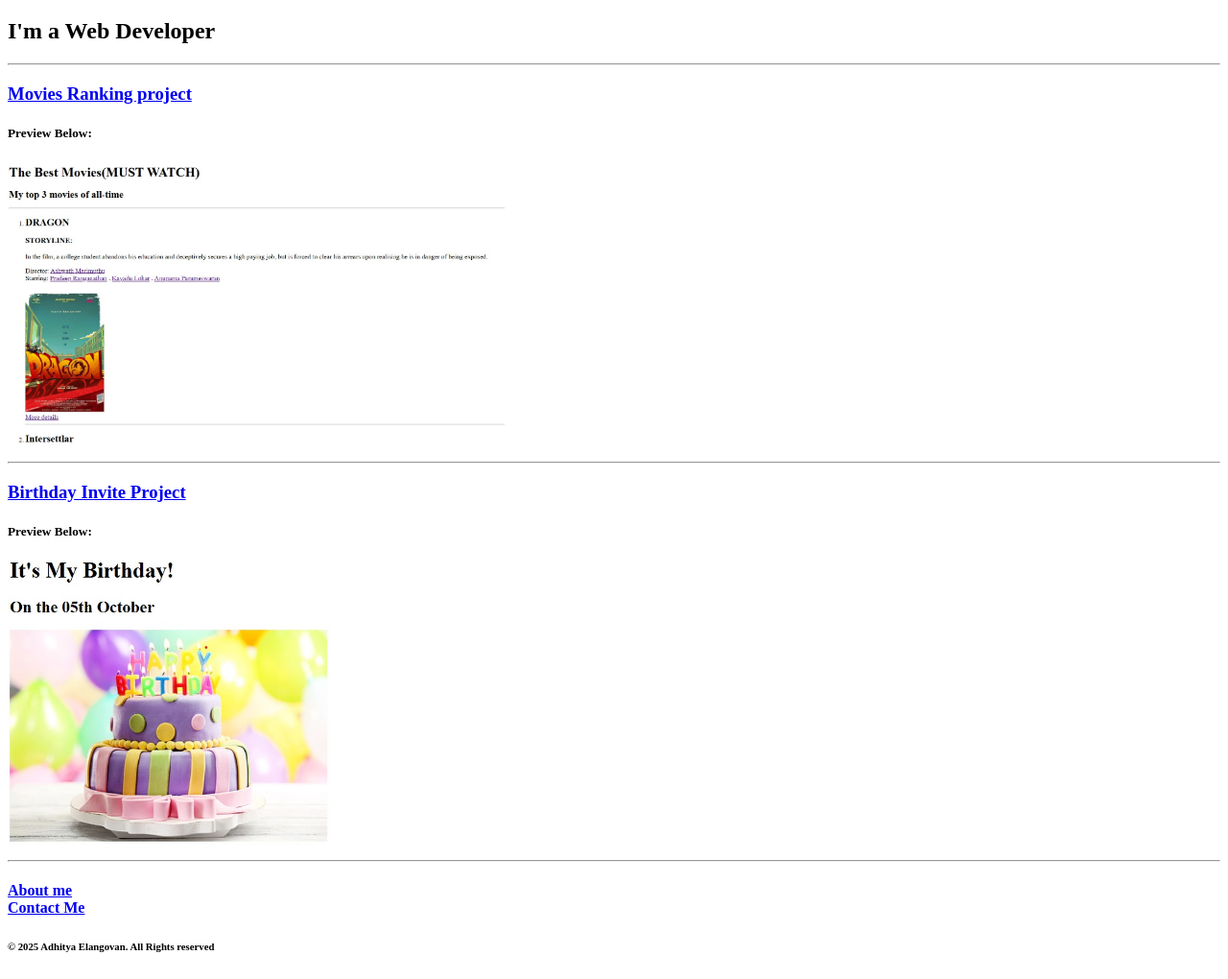
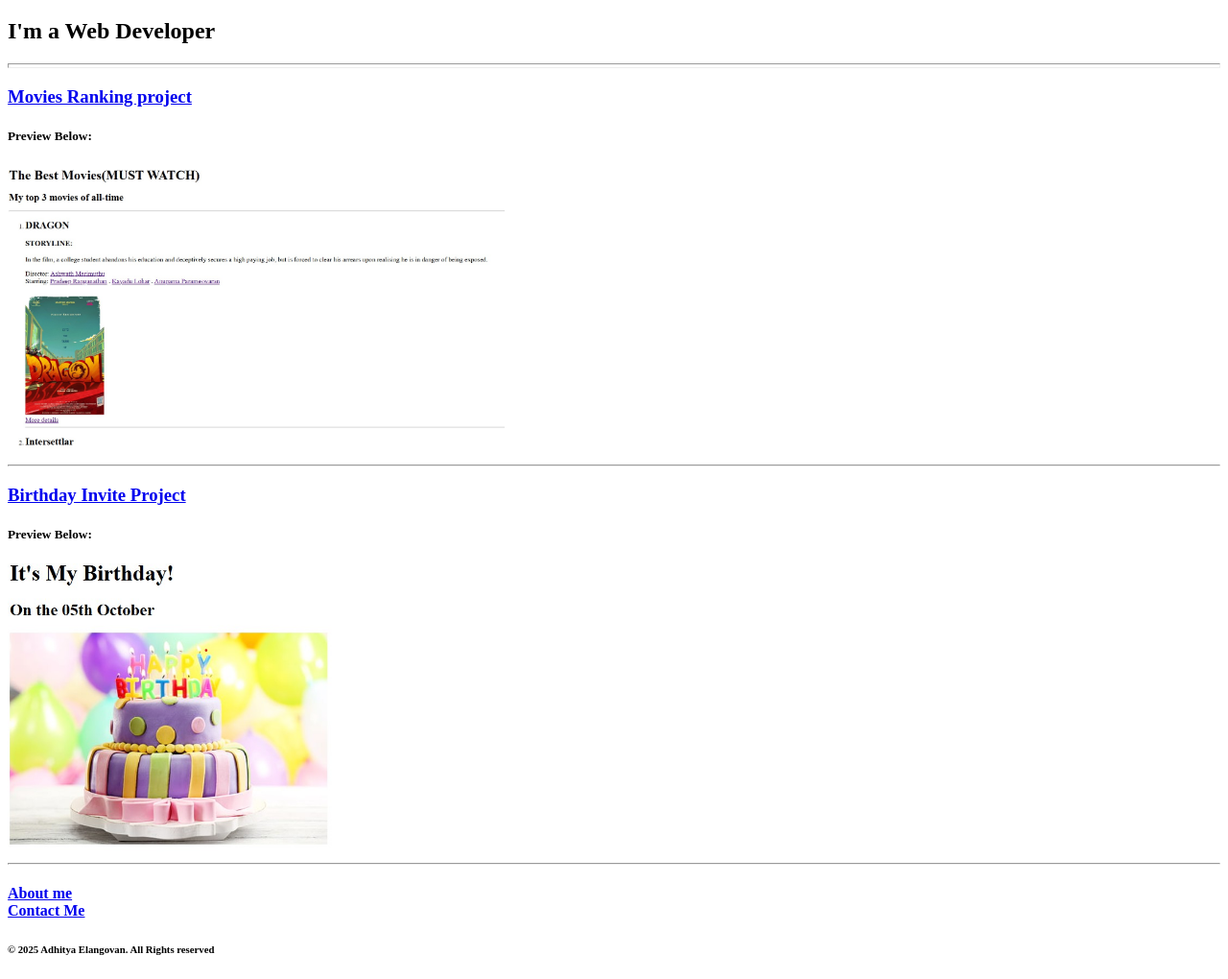
Before and after one commit to Adhityae-506/html-portfolio, a plain HTML site: page index.html in a window 1280 px wide. Shown: the part 61-1081 px from the top of the page at 96% size. Drawn offline with Linux system fonts and the light colour scheme.

Commit message:
Update index.html

```diff
--- a/index.html
+++ b/index.html
@@ -1,27 +1,28 @@
-<!-- TODO 1: Create the HTML Boilerplate -->
 <!DOCTYPE html>
 <html lang="en">
     <head>
-    <meta charset="UTF-8">
-    <meta name="viewport" content="width=device-width, initial-scale=1.0">
+        <meta charset="UTF-8" />
+        <meta name="viewport" content="width=device-width, initial-scale=1.0" />
         <title>Adhitya's Portfolio</title>
     </head>
     <body>
         <h1>Adhitya Elangovan's Portfolio</h1>
         <h2>I'm a Web Developer</h2>
-    <hr/>
-    <h3><a href = "./public/movie ranking.html">Movies Ranking project</a></h3>
-    <h5>Preview Below:</h5><img src = "./assets/images/1.jpg" height = 300/>
+        <hr size="5"/>
+        <h3><a href="./public/movie ranking.html">Movies Ranking project</a></h3>
+        <h5>Preview Below:</h5>
+        <img src="./assets/images/1.jpg" height="300" />
 
-    <hr>
+        <hr />
 
-    <h3><a href = "./public/birthday-invite.html">Birthday Invite Project</a></h3>
-    <h5>Preview Below:</h5><img src = "assets/images/birthday invite preview.jpg" height = 300/>
-    <hr/>
-    <h4><a href = "./public/about.html">About me</a>
-        <br>
-        <a href = "./public/contact.html">Contact Me</a>
-
+        <h3><a href="./public/birthday-invite.html">Birthday Invite Project</a></h3>
+        <h5>Preview Below:</h5>
+        <img src="assets/images/birthday invite preview.jpg" height="300" />
+        <hr />
+        <h4>
+            <a href="./public/about.html">About me</a>
+            <br />
+            <a href="./public/contact.html">Contact Me</a>
         </h4>
         <h6>© 2025 Adhitya Elangovan. All Rights reserved</h6>
     </body>
```
Lines whose indentation alone changed are shown as unchanged.
